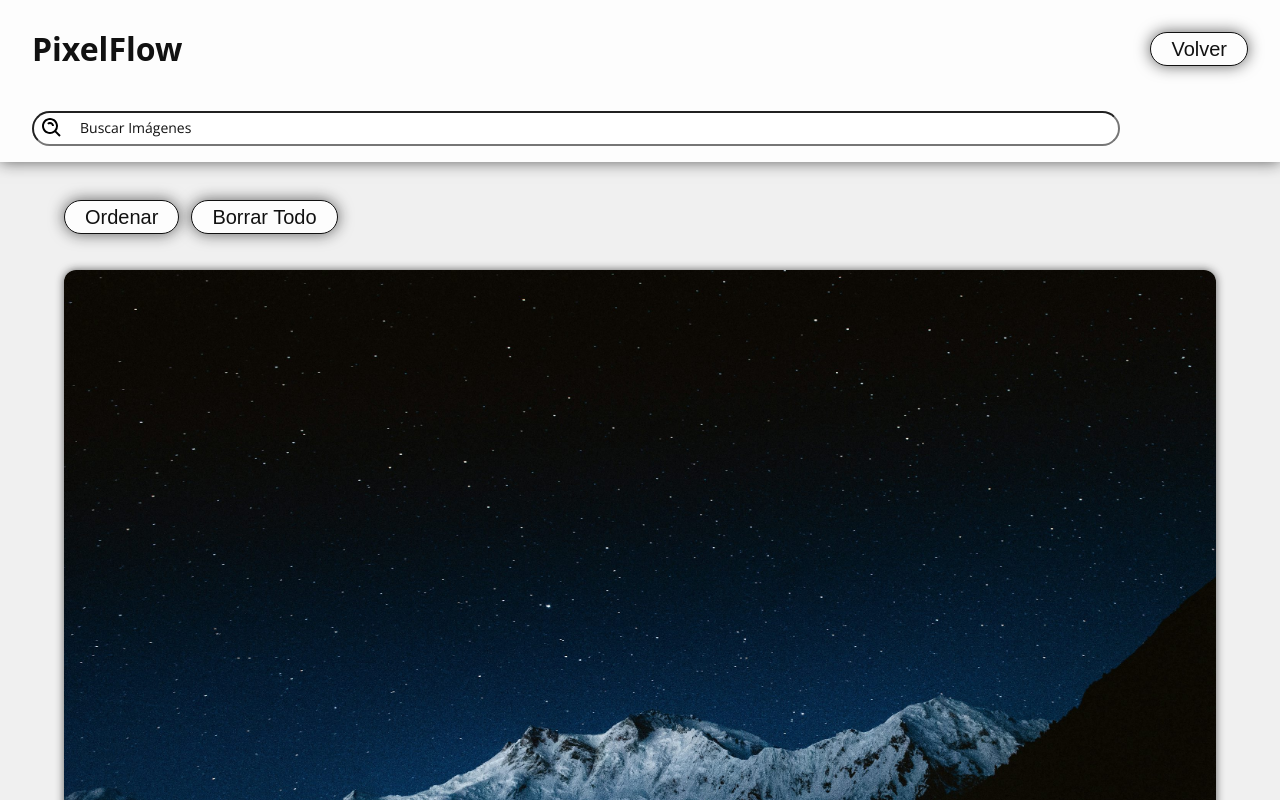
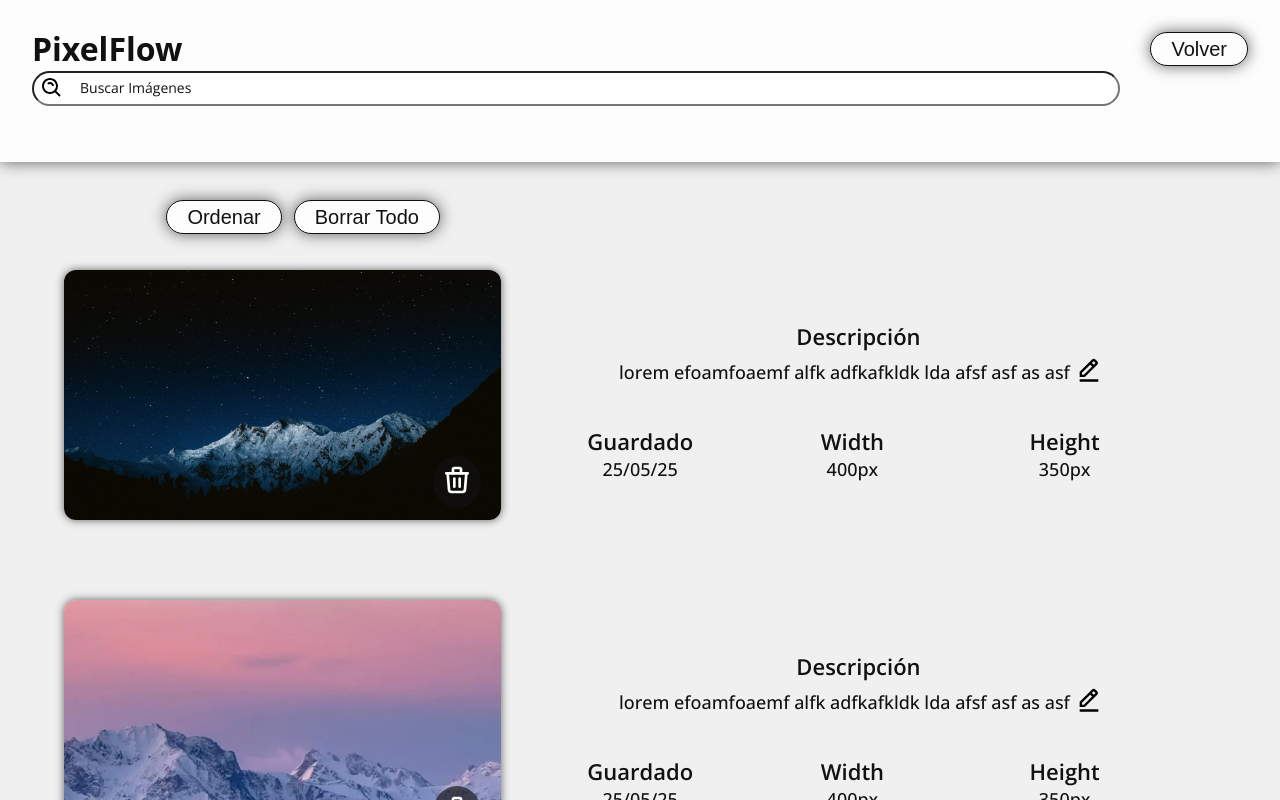
Before and after one commit to juanfranfdezGit/PixelFlow, a React (Vite) app: page /myPhotos in a window 1280 px wide. Shown: the top 800 px of the page. Built offline with nearby package versions, Linux system fonts and the light colour scheme; a web font is replaced by a local one.

Commit message:
feat: full responsive

```diff
--- a/src/components/dashboard/DashboardList.jsx
+++ b/src/components/dashboard/DashboardList.jsx
@@ -18,7 +18,9 @@ export default function ImagesList() {
                     <div className="dashboardList__item__info">
                         <div className="dashboardList__item__info__description">
                             <h3 className="dashboardList__item__info__description__title">descripción</h3>
-                            <p className="dashboardList__item__info__description__desc">lorem efoamfoaemf alfk adfkafkldk lda afsf asf as asf</p>
+                            <p className="dashboardList__item__info__description__desc">lorem efoamfoaemf alfk adfkafkldk lda afsf asf as asf
+                            <img src="/assets/icos/edit.svg" alt="edit" />
+                            </p>
                         </div>
                         <div className="dashboardList__item__info__metadatas">
                             <h3 className="dashboardList__item__info__metadatas__title">guardado</h3>
@@ -45,7 +47,9 @@ export default function ImagesList() {
                     <div className="dashboardList__item__info">
                         <div className="dashboardList__item__info__description">
                             <h3 className="dashboardList__item__info__description__title">descripción</h3>
-                            <p className="dashboardList__item__info__description__desc">lorem efoamfoaemf alfk adfkafkldk lda afsf asf as asf</p>
+                            <p className="dashboardList__item__info__description__desc">lorem efoamfoaemf alfk adfkafkldk lda afsf asf as asf
+                                <img src="/assets/icos/edit.svg" alt="edit" />
+                            </p>
                         </div>
                         <div className="dashboardList__item__info__metadatas">
                             <h3 className="dashboardList__item__info__metadatas__title">guardado</h3>
--- a/src/css/style.css
+++ b/src/css/style.css
@@ -89,6 +89,9 @@
   .search {
     padding-top: 20vh;
     padding-bottom: 15vh;
+  }
+  .search__bar.dashboard {
+    top: 10vh;
   }
 }
 @media (min-width: 1200px) {
@@ -318,6 +321,13 @@
 .dashboardList__item__info__description__desc {
   font-weight: 500;
 }
+.dashboardList__item__info__description__desc img {
+  position: relative;
+  top: 5px;
+  left: 5px;
+  width: 28px;
+  cursor: pointer;
+}
 .dashboardList__item__info__metadatas {
   margin-top: 20px;
   width: 28%;
@@ -330,6 +340,36 @@
   font-weight: 500;
 }
 
+@media (min-width: 500px) {
+  .dashboardList__item {
+    display: flex;
+    justify-content: center;
+    align-items: center;
+    flex-direction: row;
+  }
+  .dashboardList__item__image {
+    width: 50%;
+  }
+  .dashboardList__item__image__img {
+    width: 100%;
+    height: 250px;
+  }
+  .dashboardList__item__info__description {
+    width: 80%;
+    margin-bottom: 20px;
+  }
+}
+@media (min-width: 500px) {
+  .dashboardList__actions {
+    margin-left: 8vw;
+  }
+  .dashboardList__item__image {
+    width: 40%;
+  }
+  .dashboardList__item__info__description {
+    width: 100%;
+  }
+}
 * {
   margin: 0;
   padding: 0;
--- a/src/scss/components/common/_header.scss
+++ b/src/scss/components/common/_header.scss
@@ -97,6 +97,12 @@
     .search {
         padding-top: 20vh;
         padding-bottom: 15vh;
+
+        &__bar {
+            &.dashboard {
+                top: 10vh;
+            }
+        }
     }
 }
 
--- a/src/scss/components/dashboard/_dashboard.scss
+++ b/src/scss/components/dashboard/_dashboard.scss
@@ -58,6 +58,14 @@
 
                 &__desc {
                     font-weight: 500;
+
+                    img {
+                        position: relative;
+                        top: 5px;
+                        left: 5px;
+                        width: 28px;
+                        cursor: pointer;
+                    }
                 }
             }
 
@@ -77,3 +85,47 @@
         }
     }
 }
+
+@media (min-width: 500px) {
+    .dashboardList {
+        &__item {
+            @include set-flex(center, center, row);
+
+            &__image {
+                width: 50%;
+
+                &__img {
+                    width: 100%;
+                    height: 250px;
+                }
+            }
+
+            &__info {
+                &__description {
+                    width: 80%;
+                    margin-bottom: 20px;
+                }
+            }
+        }
+    }
+}
+
+@media (min-width: 500px) {
+    .dashboardList {
+        &__actions {
+            margin-left: 8vw;
+        }
+
+        &__item {
+            &__image {
+                width: 40%;
+            }
+
+            &__info {
+                &__description {
+                    width: 100%;
+                }
+            }
+        }
+    }
+}
```
Also changed, not shown: public/assets/icos/edit.svg (added), 1 other file (tests, documents, lock files or other folders).
